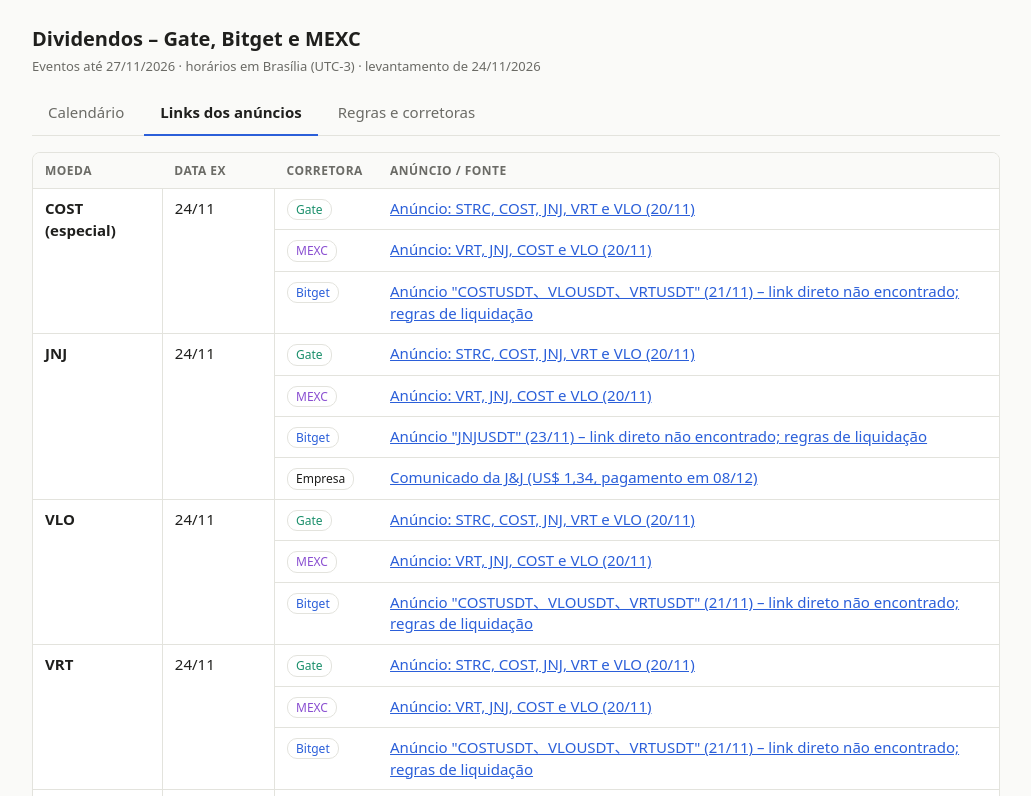
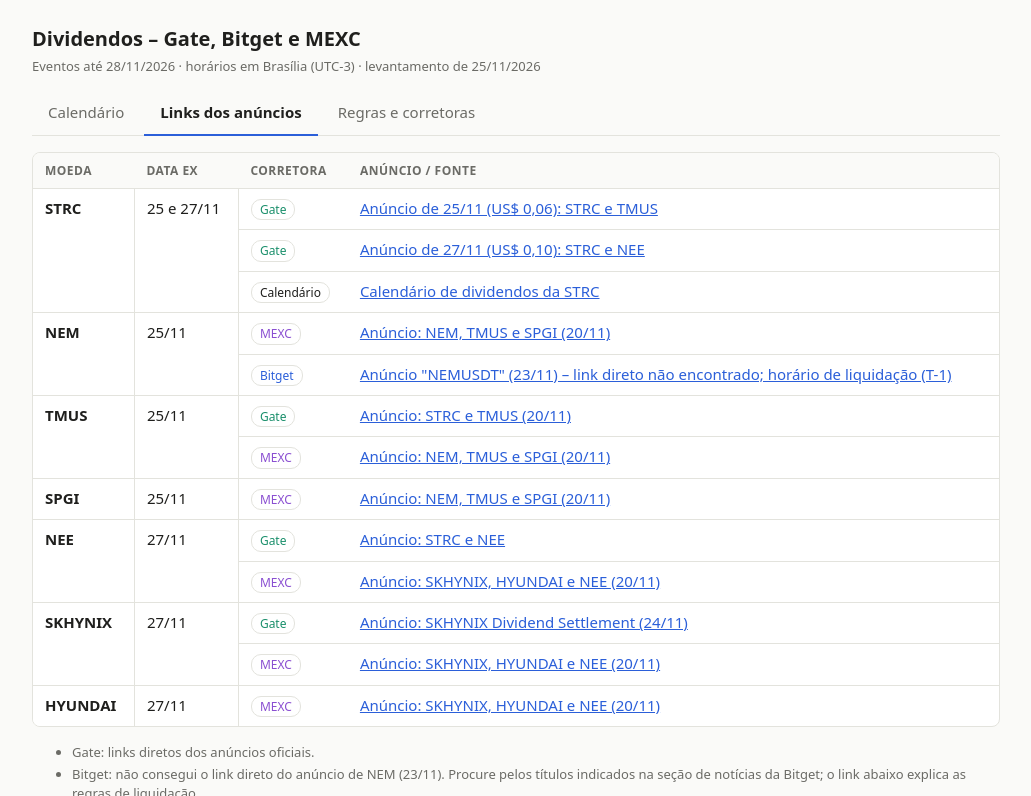
Before and after one commit to rafablima/dividendos, a plain HTML site: page index.html in a window 1280 px wide. Both pictures are taken after a click on the tab "Links dos anúncios". Shown: the top 796 px of the page, without its empty margins (124-1155 px from the left). Drawn offline with Linux system fonts and the light colour scheme.

Commit message:
Radar 25/11: remove eventos de 24/11, janela até 28/11, notas Bitget
Co-Authored-By: Claude Sonnet 5.5 <noreply@anthropic.com>
Claude-Session: https://claude.ai/code/session_01BEGPrCRHWcqoGKUcZrFZSS

```diff
--- a/index.html
+++ b/index.html
@@ -3,7 +3,7 @@
 <head>
 <meta charset="utf-8">
 <meta name="viewport" content="width=device-width, initial-scale=1">
-<title>Dividendos Gate, Bitget e MEXC até 27/11</title>
+<title>Dividendos Gate, Bitget e MEXC até 28/11</title>
 <style>
   :root { --bg:#fafaf8; --fg:#1f1f1d; --muted:#6b6b66; --line:#e3e3dd; --card:#fff; --accent:#2b5fd9; --ok:#2e7d4f; --warn:#b26a00; }
   @media (prefers-color-scheme: dark) {
@@ -52,7 +52,7 @@
 <body>
 <div class="wrap">
   <h1>Dividendos – Gate, Bitget e MEXC</h1>
-  <p class="sub">Eventos até 27/11/2026 · horários em Brasília (UTC-3) · levantamento de 24/11/2026</p>
+  <p class="sub">Eventos até 28/11/2026 · horários em Brasília (UTC-3) · levantamento de 25/11/2026</p>
 
   <div class="tabs" role="tablist">
     <button class="tab" role="tab" id="t1" aria-selected="true" data-p="p1">Calendário</button>
@@ -70,8 +70,9 @@
     </div>
     <ul class="notes">
       <li>Bitget: horário inferido da regra da corretora (fechamento estendido da bolsa dos EUA no dia anterior à data ex, normalmente 20:00 de Nova York = 22:00 de Brasília em novembro; pode ser 17:00 = 19:00 de Brasília).</li>
+      <li>Bitget: não achei anúncios de dividendo para 26 a 28/11 (a NEE tem anúncio na Gate e na MEXC, mas não localizei na Bitget). A regra da Bitget diz que dividendos em dinheiro não são suportados para ações preferenciais dos EUA (como STRC), ETFs e ações da Coreia, Japão e Hong Kong. Com feriado nos EUA antes da data ex (Ação de Graças), vale o horário do anúncio oficial. Nenhum evento encontrado para 28/11 nas três corretoras.</li>
       <li>Gate: horários confirmados nos anúncios oficiais (liquidação às 08:00 UTC = 05:00 de Brasília na própria data ex; SKHYNIX às 00:00 UTC = 21:00 de Brasília do dia anterior).</li>
-      <li>MEXC: horários confirmados nos anúncios oficiais (liquidação às 22:00 de Brasília do dia anterior à data ex). Valores aproximados (≈). TER, HL, MCHP e TSCO liquidaram em 22/11, fora da janela.</li>
+      <li>MEXC: horários confirmados nos anúncios oficiais (liquidação às 22:00 de Brasília do dia anterior à data ex). Valores aproximados (≈). TER, HL, MCHP e TSCO liquidaram em 22/11, fora da janela. Não há anúncio da MEXC para 27 e 28/11 além de NEE, SKHYNIX e HYUNDAI (liquidam em 26/11).</li>
       <li>Rend. est.: estimativa não anualizada dos anúncios da MEXC. Nas linhas da Gate e da Bitget é a mesma estimativa da MEXC para o mesmo ativo (referência). — = sem dado.</li>
       <li>As linhas "Já liquidou" já vêm marcadas; as suas marcações ficam salvas só neste navegador. "Limpar marcações" volta ao padrão.</li>
     </ul>
@@ -86,7 +87,7 @@
     </div>
     <ul class="notes">
       <li>Gate: links diretos dos anúncios oficiais.</li>
-      <li>Bitget: não consegui o link direto dos anúncios de COST/VLO/VRT (21/11), JNJ e NEM (23/11). Procure pelos títulos indicados na seção de notícias da Bitget; o link abaixo explica as regras de liquidação.</li>
+      <li>Bitget: não consegui o link direto do anúncio de NEM (23/11). Procure pelos títulos indicados na seção de notícias da Bitget; o link abaixo explica as regras de liquidação.</li>
       <li>MEXC: links dos anúncios de dividendos publicados em 20/11. Listas oficiais: <a href="https://www.gate.com/announcements/dividenddistribution" target="_blank" rel="noopener">Gate</a> · <a href="https://www.mexc.com/pt-BR/announcements/trading-updates" target="_blank" rel="noopener">MEXC</a>.</li>
     </ul>
   </section>
@@ -106,130 +107,13 @@
 <script>
 var ROWS = [
   [
-"24/11/2026",
-"23/11 às 22:00 (inferido)",
-"COST (especial)",
-"Bitget",
-"US$ 30,00",
-"≈ 2,82%",
-"Já liquidou"
-],
-[
-"24/11/2026",
-"23/11 às 22:00 (confirmado)",
-"COST (especial)",
-"MEXC",
-"≈ US$ 30,00",
-"≈ 2,82%",
-"Já liquidou"
-],
-[
-"24/11/2026",
-"24/11 às 05:00 (confirmado)",
-"COST (especial)",
-"Gate",
-"US$ 30,00",
-"≈ 2,82%",
-"Já liquidou"
-],
-[
-"24/11/2026",
-"23/11 às 22:00 (inferido)",
-"JNJ",
-"Bitget",
-"US$ 1,34",
-"≈ 0,49%",
-"Já liquidou"
-],
-[
-"24/11/2026",
-"23/11 às 22:00 (confirmado)",
-"JNJ",
-"MEXC",
-"≈ US$ 1,34",
-"≈ 0,49%",
-"Já liquidou"
-],
-[
-"24/11/2026",
-"24/11 às 05:00 (confirmado)",
-"JNJ",
-"Gate",
-"US$ 1,34",
-"≈ 0,49%",
-"Já liquidou"
-],
-[
-"24/11/2026",
-"23/11 às 22:00 (inferido)",
-"VLO",
-"Bitget",
-"US$ 1,20",
-"≈ 0,35%",
-"Já liquidou"
-],
-[
-"24/11/2026",
-"23/11 às 22:00 (confirmado)",
-"VLO",
-"MEXC",
-"≈ US$ 1,20",
-"≈ 0,35%",
-"Já liquidou"
-],
-[
-"24/11/2026",
-"24/11 às 05:00 (confirmado)",
-"VLO",
-"Gate",
-"US$ 1,20",
-"≈ 0,35%",
-"Já liquidou"
-],
-[
-"24/11/2026",
-"23/11 às 22:00 (inferido)",
-"VRT",
-"Bitget",
-"US$ 0,10",
-"≈ 0,05%",
-"Já liquidou"
-],
-[
-"24/11/2026",
-"23/11 às 22:00 (confirmado)",
-"VRT",
-"MEXC",
-"≈ US$ 0,10",
-"≈ 0,05%",
-"Já liquidou"
-],
-[
-"24/11/2026",
-"24/11 às 05:00 (confirmado)",
-"VRT",
-"Gate",
-"US$ 0,10",
-"≈ 0,05%",
-"Já liquidou"
-],
-[
-"24/11/2026",
-"24/11 às 05:00 (confirmado)",
-"STRC",
-"Gate",
-"US$ 0,04",
-"—",
-"Já liquidou"
-],
-[
     "25/11/2026",
     "24/11 às 22:00 (hoje à noite, inferido)",
     "NEM",
     "Bitget",
     "US$ 0,26",
     "≈ 0,25%",
-"Pendente"
+    "Já liquidou"
   ],
   [
     "25/11/2026",
@@ -238,7 +122,7 @@ var ROWS = [
     "MEXC",
     "≈ US$ 0,26",
     "≈ 0,25%",
-"Pendente"
+    "Já liquidou"
   ],
   [
     "25/11/2026",
@@ -247,7 +131,7 @@ var ROWS = [
     "MEXC",
     "≈ US$ 1,17",
     "≈ 0,72%",
-"Pendente"
+    "Já liquidou"
   ],
   [
     "25/11/2026",
@@ -256,7 +140,7 @@ var ROWS = [
     "Gate",
     "US$ 1,17",
     "≈ 0,72%",
-"Pendente"
+    "Já liquidou"
   ],
   [
     "25/11/2026",
@@ -265,7 +149,7 @@ var ROWS = [
     "MEXC",
     "≈ US$ 0,97",
     "≈ 0,22%",
-"Pendente"
+    "Já liquidou"
   ],
   [
     "25/11/2026",
@@ -274,7 +158,7 @@ var ROWS = [
     "Gate",
     "US$ 0,06",
     "—",
-"Pendente"
+    "Já liquidou"
   ],
   [
     "27/11/2026",
@@ -333,103 +217,9 @@ var ROWS = [
 ];
 var LINKS = [
   [
-"COST (especial)",
-"24/11",
+    "STRC",
+    "25 e 27/11",
     [
-[
-"Gate",
-"Anúncio: STRC, COST, JNJ, VRT e VLO (20/11)",
-"https://www.gate.com/announcements/article/102905"
-],
-[
-"MEXC",
-"Anúncio: VRT, JNJ, COST e VLO (20/11)",
-"https://www.mexc.com/pt-BR/announcements/article/mexc-cash-dividend-settlement-for-vrtusdt-jnjusdt-and-2-other-stock-futures-17827791539877"
-],
-[
-"Bitget",
-"Anúncio \"COSTUSDT、VLOUSDT、VRTUSDT\" (21/11) – link direto não encontrado; regras de liquidação",
-"https://www.bitget.com/support/articles/12560603884677"
-]
-]
-],
-[
-"JNJ",
-"24/11",
-[
-[
-"Gate",
-"Anúncio: STRC, COST, JNJ, VRT e VLO (20/11)",
-"https://www.gate.com/announcements/article/102905"
-],
-[
-"MEXC",
-"Anúncio: VRT, JNJ, COST e VLO (20/11)",
-"https://www.mexc.com/pt-BR/announcements/article/mexc-cash-dividend-settlement-for-vrtusdt-jnjusdt-and-2-other-stock-futures-17827791539877"
-],
-[
-"Bitget",
-"Anúncio \"JNJUSDT\" (23/11) – link direto não encontrado; regras de liquidação",
-"https://www.bitget.com/support/articles/12560603884677"
-],
-[
-"Empresa",
-"Comunicado da J&J (US$ 1,34, pagamento em 08/12)",
-"https://finance.yahoo.com/markets/stocks/articles/johnson-johnson-announces-quarterly-dividend-102500083.html"
-]
-]
-],
-[
-"VLO",
-"24/11",
-[
-[
-"Gate",
-"Anúncio: STRC, COST, JNJ, VRT e VLO (20/11)",
-"https://www.gate.com/announcements/article/102905"
-],
-[
-"MEXC",
-"Anúncio: VRT, JNJ, COST e VLO (20/11)",
-"https://www.mexc.com/pt-BR/announcements/article/mexc-cash-dividend-settlement-for-vrtusdt-jnjusdt-and-2-other-stock-futures-17827791539877"
-],
-[
-"Bitget",
-"Anúncio \"COSTUSDT、VLOUSDT、VRTUSDT\" (21/11) – link direto não encontrado; regras de liquidação",
-"https://www.bitget.com/support/articles/12560603884677"
-]
-]
-],
-[
-"VRT",
-"24/11",
-[
-[
-"Gate",
-"Anúncio: STRC, COST, JNJ, VRT e VLO (20/11)",
-"https://www.gate.com/announcements/article/102905"
-],
-[
-"MEXC",
-"Anúncio: VRT, JNJ, COST e VLO (20/11)",
-"https://www.mexc.com/pt-BR/announcements/article/mexc-cash-dividend-settlement-for-vrtusdt-jnjusdt-and-2-other-stock-futures-17827791539877"
-],
-[
-"Bitget",
-"Anúncio \"COSTUSDT、VLOUSDT、VRTUSDT\" (21/11) – link direto não encontrado; regras de liquidação",
-"https://www.bitget.com/support/articles/12560603884677"
-]
-]
-],
-[
-"STRC",
-"24, 25 e 27/11",
-[
-[
-"Gate",
-"Anúncio de 24/11 (US$ 0,04): STRC, COST, JNJ, VRT e VLO",
-"https://www.gate.com/announcements/article/102905"
-],
       [
         "Gate",
         "Anúncio de 25/11 (US$ 0,06): STRC e TMUS",
@@ -534,7 +324,7 @@ var LINKS = [
     ]
   ]
 ];
-var KEY = "div-checks-v2";
+var KEY = "div-checks-v3";
 function load(){ try { return JSON.parse(localStorage.getItem(KEY)||"{}"); } catch(e){ return {}; } }
 function save(s){ try { localStorage.setItem(KEY, JSON.stringify(s)); } catch(e){} }
 var state = load();
```
Lines whose indentation alone changed are shown as unchanged.
